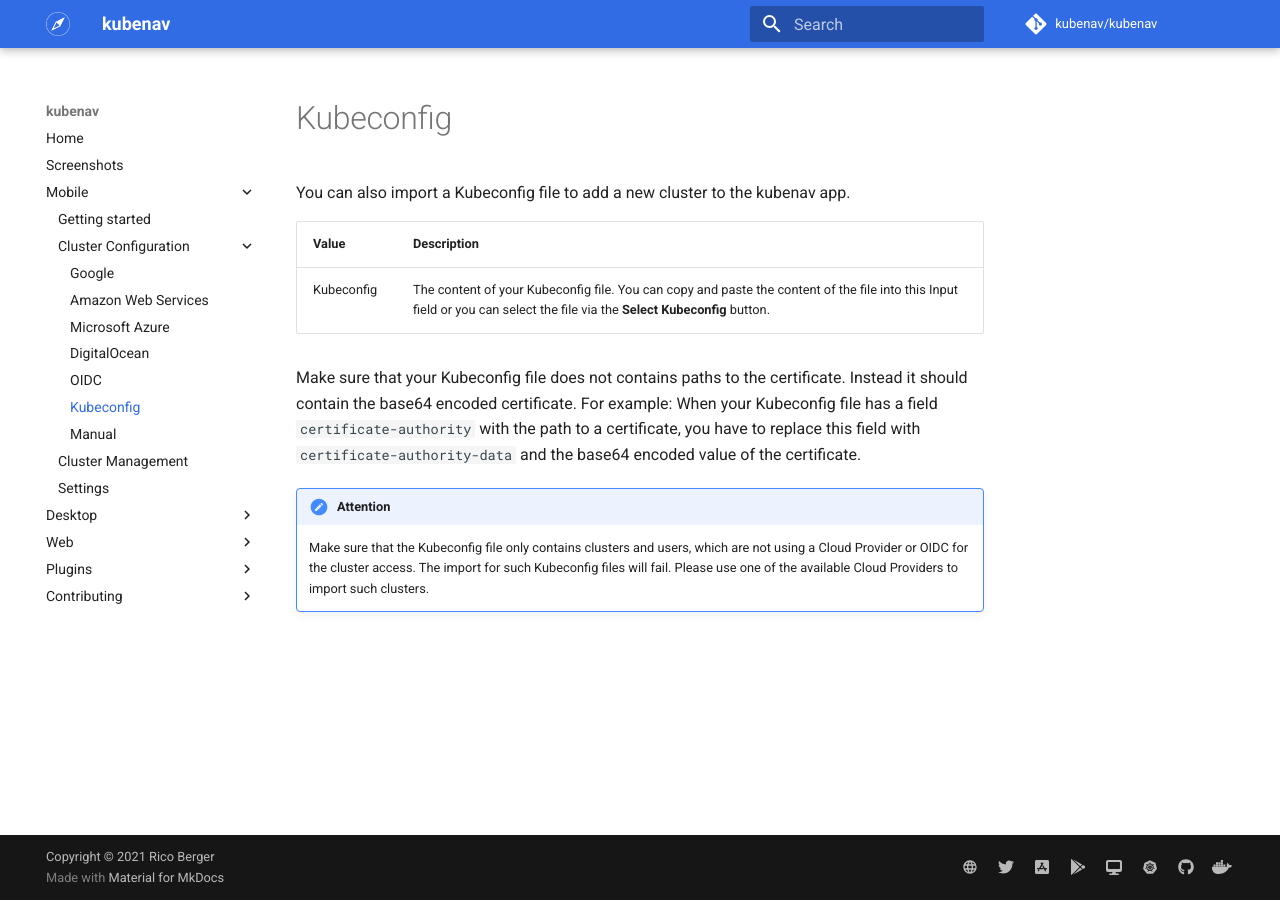
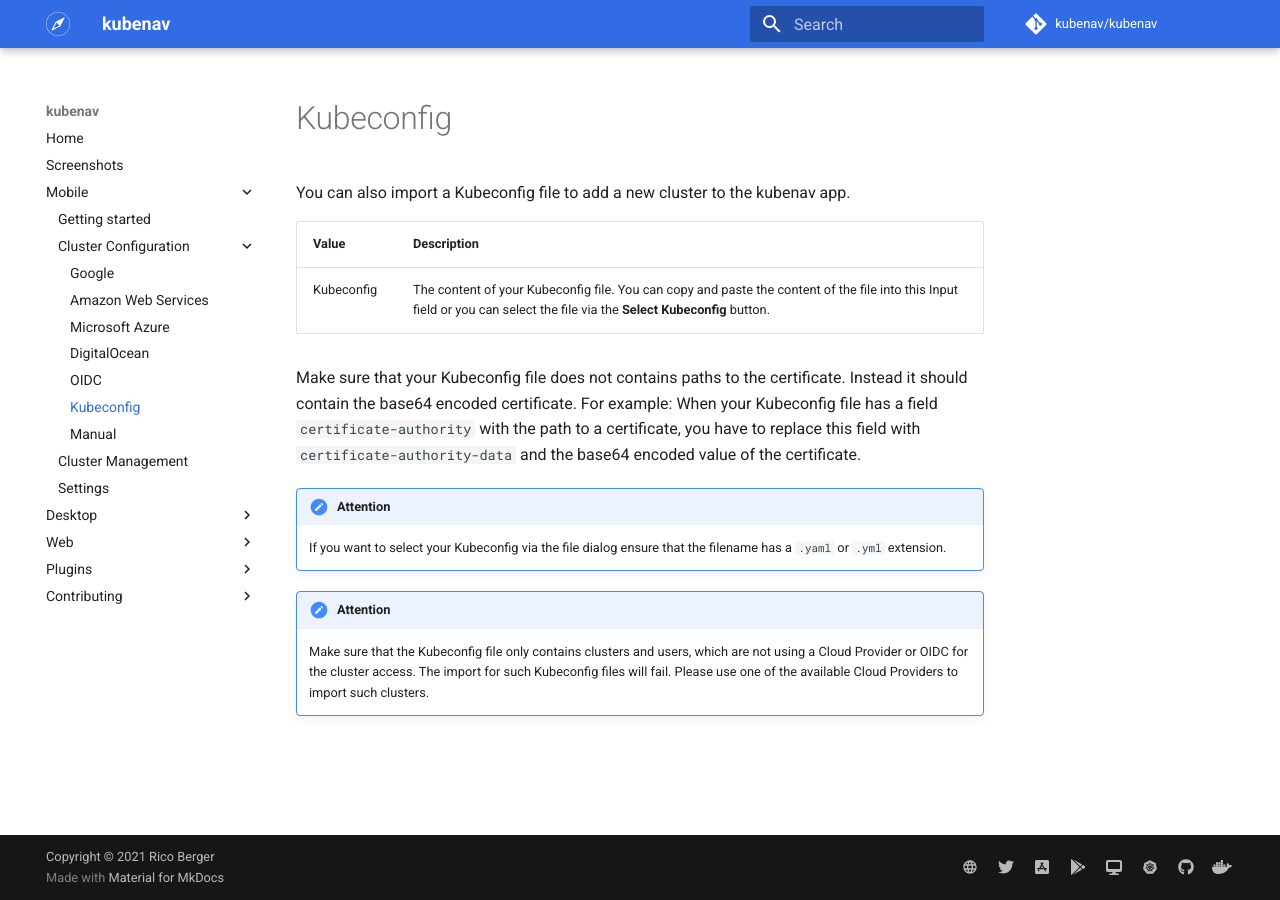
Before and after one commit to kubenav/docs, an MkDocs documentation site: the page built from docs/mobile/kubeconfig.md, in a window 1280 px wide. Built offline with MkDocs 1.6.1 and Material for MkDocs 9.7.7, drawn with Linux system fonts in a browser that asks for light colours; comment, search, counter and statistics services are not loaded.

Commit message:
Add hint for file extension

```diff
--- a/docs/mobile/kubeconfig.md
+++ b/docs/mobile/kubeconfig.md
@@ -9,4 +9,7 @@ You can also import a Kubeconfig file to add a new cluster to the kubenav app.
 Make sure that your Kubeconfig file does not contains paths to the certificate. Instead it should contain the base64 encoded certificate. For example: When your Kubeconfig file has a field `certificate-authority` with the path to a certificate, you have to replace this field with `certificate-authority-data` and the base64 encoded value of the certificate.
 
 !!! attention
+    If you want to select your Kubeconfig via the file dialog ensure that the filename has a `.yaml` or `.yml` extension.
+
+!!! attention
     Make sure that the Kubeconfig file only contains clusters and users, which are not using a Cloud Provider or OIDC for the cluster access. The import for such Kubeconfig files will fail. Please use one of the available Cloud Providers to import such clusters.
```
Also changed, not shown: docs/web/helm.md (+1 -1 lines).
